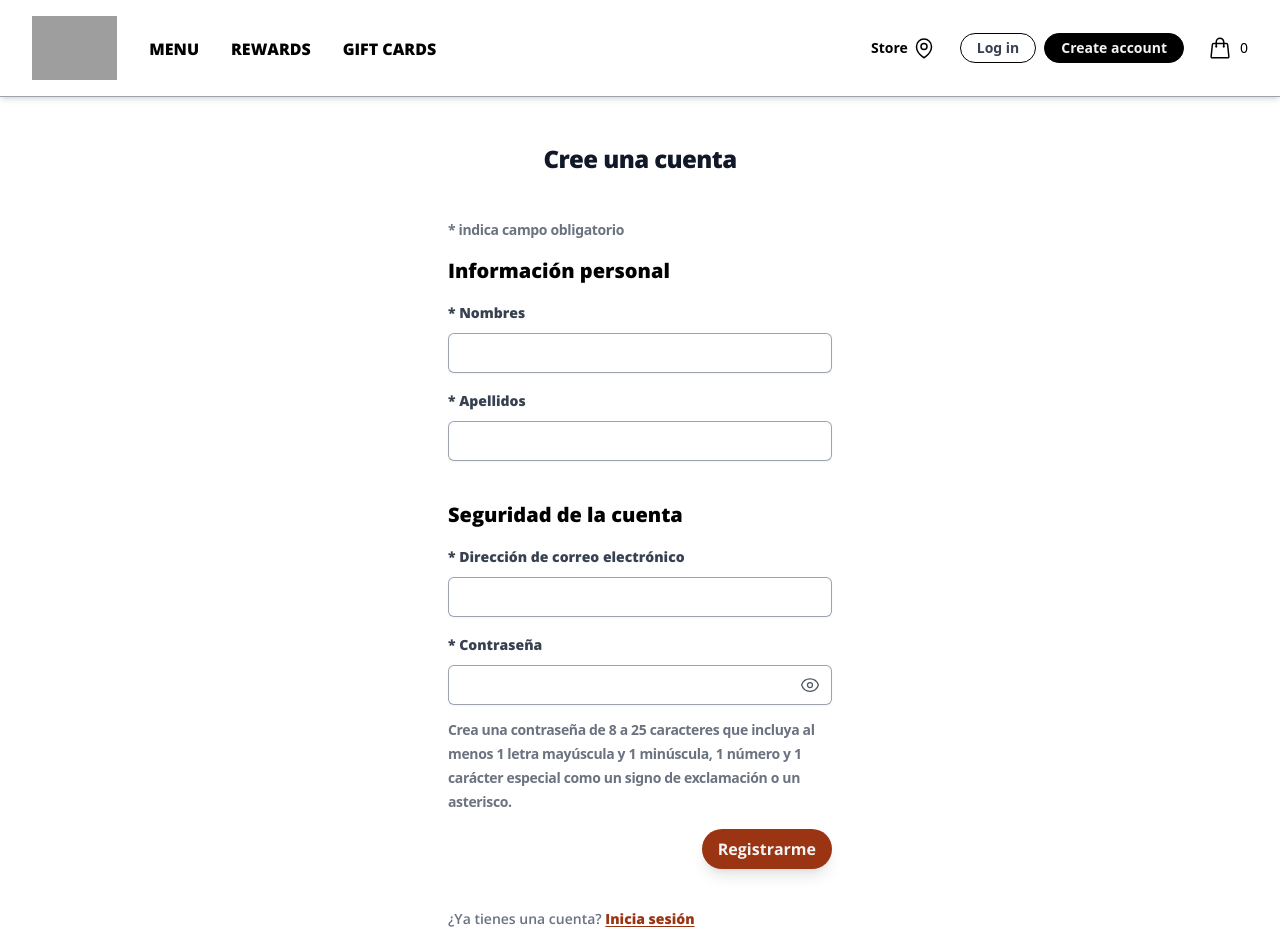
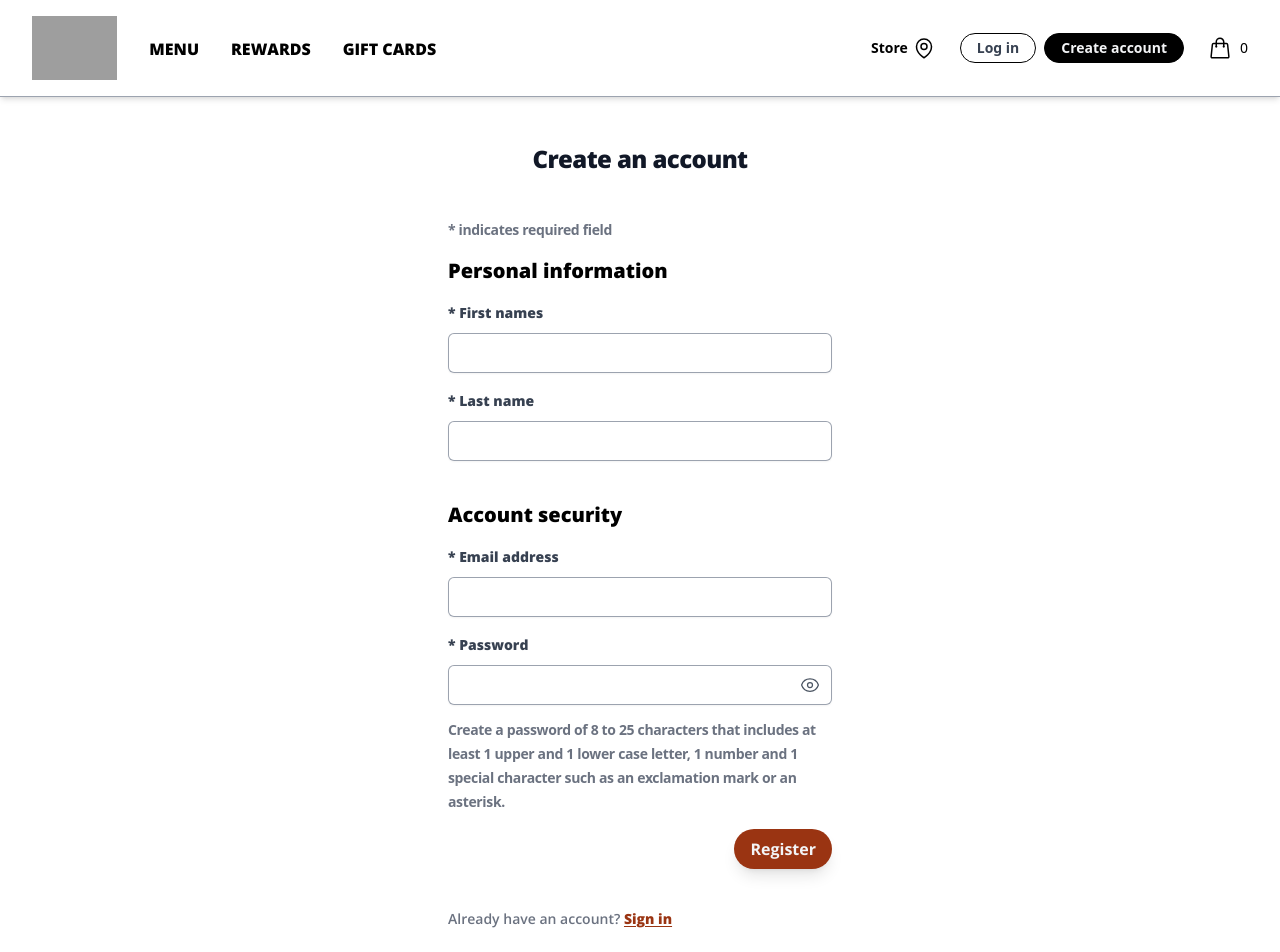
Before and after one commit to baacdev/coffee-shop, a React (Vite) app: page /account/register in a window 1280 px wide. Shown: the top 952 px of the page. Built offline with nearby package versions, Linux system fonts and the light colour scheme; grey boxes are pictures that could not be loaded.

Commit message:
language change from Spanish to English

```diff
--- a/src/Pages/Account/ForgotPasswordPage.jsx
+++ b/src/Pages/Account/ForgotPasswordPage.jsx
@@ -6,27 +6,28 @@ function ForgotPasswordPage() {
       <div className='bg-white flex min-h-[90vh] flex-1 flex-col px-6 py-12 lg:px-8'>
         <div className='sm:mx-auto sm:w-full sm:max-w-sm'>
           <h1 className='text-4xl lg:text-5xl text-center font-black font-opensans text-black mb-10 lg:mb-20'>
-          Olvidé mi contraceña
+            Forgot my password
           </h1>
-          <a className='text-left text-sm font-semibold font-opensanss tracking-tight text-gray-900'>
-            Sólo necesitamos confirmar tu correo electrónico para enviarte las instrucciones para restablecer tu contraseña.
+          <a className='text-left text-sm font-semibold tracking-tight text-gray-900'>
+            We just need to confirm your email address to send you the instructions to reset your password.
           </a>
         </div>
 
         <div className='rounded-xl mt-5 sm:mx-auto sm:w-full sm:max-w-sm'>
           <form className='space-y-6' action='#' method='POST'>
             <div>
-              <a className='text-left text-sm font-bold font-opensanss tracking-tight text-gray-900'>
-                * indica campo obligatorio
+              <a className='text-left text-sm font-bold tracking-tight text-gray-900'>
+                * indicates required field
               </a>
               <label htmlFor='email' className='text-gray-700 text-sm font-bold font-opensans mt-5 block leading-6'>
-                Dirección de correo electrónico
+                Email address
               </label>
               <div className='mt-2'>
                 <input
                   id='email'
                   name='email'
                   type='email'
+                  required
                   autoComplete='email'
                   className='block w-full rounded-md border-none px-3.5 py-2 text-gray-900 font-opensans shadow-sm ring-1 ring-inset ring-gray-400 placeholder:text-gray-400 focus:outline-none sm:text-sm sm:leading-6'
                 />
@@ -36,9 +37,9 @@ function ForgotPasswordPage() {
             <div>
               <button
                 type='submit'
-                className='flex w-auto justify-center rounded-md bg-orange-600 px-5 py-1.5 text-sm font-bold font-opensans leading-6 text-white shadow-sm hover:bg-orange-700 focus-visible:outline focus-visible:outline-2 focus-visible:outline-offset-2 focus-visible:outline-orange-600'
+                className='shadow-lg bg-orange-800 w-fit ml-auto rounded-full border-none px-4 py-2 text-sm lg:text-base font-bold font-opensans text-gray-100 hover:bg-orange-900'
               >
-                Restablecer contraseña
+                Reset password
               </button>
             </div>
           </form>
--- a/src/Pages/Account/LoginPage.jsx
+++ b/src/Pages/Account/LoginPage.jsx
@@ -13,19 +13,19 @@ function LoginPage() {
     <>
       <div className='bg-white flex min-h-[90vh] flex-1 flex-col px-4 py-1 lg:px-8'>
         <div className='sm:mx-auto sm:w-full sm:max-w-sm text-center'>
-          <h2 className='mt-10 text-center text-2xl font-black font-opensans leading-9 tracking-tight text-gray-900'>
-            Inicia sesión en su cuenta
+          <h2 className='mt-10 text-center text-4xl font-black font-opensans leading-9 tracking-tight text-gray-900'>
+            Sign in
           </h2>
         </div>
 
         <div className='mt-10 sm:mx-auto sm:w-full sm:max-w-sm'>
           <form className='space-y-6' action='#' method='POST'>
             <div>
-              <a className='text-left text-sm font-bold font-opensanss tracking-tight text-gray-500'>
-                * indica campo obligatorio
+              <a className='text-left text-sm font-bold tracking-tight text-gray-500'>
+                * indicates required field
               </a>
               <label htmlFor='email' className=' text-gray-700 text-sm font-opensans font-black block leading-6 mt-3'>
-                * Dirección de correo electrónico
+                * Email address
               </label>
               <div className='mt-2'>
                 <input
@@ -42,7 +42,7 @@ function LoginPage() {
             <div>
               <div className='flex items-center justify-between'>
                 <label htmlFor='password' className='block text-sm font-black font-opensans leading-6 text-gray-700'>
-                  * Contraseña
+                  * Password
                 </label>
               </div>
               <div className='mt-2 relative'>
@@ -65,7 +65,7 @@ function LoginPage() {
                   to={'/account/forgot-password'}
                   className='font-black font-opensans underline underline-offset-2 text-orange-800 hover:text-orange-900'
                 >
-                  ¿Has olvidado tu contraseña?
+                  Forgot your password?
                 </Link>
               </div>
 
@@ -76,7 +76,7 @@ function LoginPage() {
                 type='submit'
                 className='shadow-lg bg-orange-800 w-fit ml-auto rounded-full border-none px-4 py-2 text-sm lg:text-base font-bold font-opensans text-gray-100 hover:bg-orange-900'
               >
-                Iniciar sesión
+                Sign in
               </button>
             </div>
 
@@ -84,16 +84,16 @@ function LoginPage() {
         </div>
         <div className='sm:mx-auto sm:w-full sm:max-w-sm text-center mb-10'>
           <h2 className='mt-40 text-center text-base font-black font-opensans leading-9 tracking-tight text-gray-900'>
-            ÚNETE A 'TU EMPRESA'® REWARDS
+          JOIN 'YOUR COMPANY'® REWARDS
           </h2>
           <p className='text-sm font-semibold font-opensans'>
-            Únase a 'Tu Empresa' Rewards para ganar comida y bebida gratis, obtener recargas gratuitas, pagar y pedir con su teléfono y mucho más.
+          Join 'Your Business' Rewards to earn free food and drink, get free top-ups, pay and order with your phone and much more.
           </p>
           <Link
             to={'/account/register'}
             className='mt-5 w-fit mx-auto lg:mx-auto flex items-center justify-center rounded-full border border-orange-900 px-4 py-2 text-sm lg:text-base font-bold font-opensans text-orange-800 hover:bg-orange-50'
           >
-            Únete ahora
+            Join now
           </Link>
         </div>
       </div>
--- a/src/Pages/Account/RegisterPage.jsx
+++ b/src/Pages/Account/RegisterPage.jsx
@@ -14,19 +14,19 @@ function RegisterPage() {
       <div className='bg-white flex min-h-[90vh] flex-1 flex-col px-4 py-1 lg:px-8'>
         <div className='sm:mx-auto sm:w-full sm:max-w-sm text-center'>
           <h2 className='mt-10 text-center text-2xl font-black font-opensans leading-9 tracking-tight text-gray-900'>
-            Cree una cuenta
+            Create an account
           </h2>
         </div>
 
         <div className='mt-10 sm:mx-auto sm:w-full sm:max-w-sm'>
           <form className='space-y-4' action='#' method='POST'>
-            <a className='text-left text-sm font-bold font-opensanss tracking-tight text-gray-500'>
-              * indica campo obligatorio
+            <a className='text-left text-sm font-bold tracking-tight text-gray-500'>
+              * indicates required field
             </a>
             <div>
-              <h1 className='text-xl font-black font-opensans mb-4'>Información personal</h1>
+              <h1 className='text-xl font-black font-opensans mb-4'>Personal information</h1>
               <label htmlFor='firstName' className='text-gray-700 text-sm font-opensans font-black leading-6 block'>
-                * Nombres
+                * First names
               </label>
               <div className='mt-2'>
                 <input
@@ -41,7 +41,7 @@ function RegisterPage() {
             </div>
             <div>
               <label htmlFor='lastName' className='text-gray-700 text-sm font-opensans font-black leading-6 block'>
-                * Apellidos
+                * Last name
               </label>
               <div className='mt-2'>
                 <input
@@ -56,9 +56,9 @@ function RegisterPage() {
             </div>
 
             <div>
-              <h1 className='text-xl font-black font-opensans mt-10 mb-4'>Seguridad de la cuenta</h1>
+              <h1 className='text-xl font-black font-opensans mt-10 mb-4'>Account security</h1>
               <label htmlFor='email' className='text-gray-700 text-sm font-opensans font-black leading-6 block'>
-                * Dirección de correo electrónico
+                * Email address
               </label>
               <div className='mt-2'>
                 <input
@@ -75,7 +75,7 @@ function RegisterPage() {
             <div>
               <div className='flex items-center justify-between'>
                 <label htmlFor='password' className='text-gray-700 text-sm font-opensans font-black leading-6 block'>
-                  * Contraseña
+                  * Password
                 </label>
               </div>
               <div className='mt-2 mb-3 relative'>
@@ -93,8 +93,8 @@ function RegisterPage() {
                   </button>
                 </div>
               </div>
-              <a className='text-left text-sm font-bold font-opensanss tracking-tight text-gray-500'>
-                Crea una contraseña de 8 a 25 caracteres que incluya al menos 1 letra mayúscula y 1 minúscula, 1 número y 1 carácter especial como un signo de exclamación o un asterisco.
+              <a className='text-left text-sm font-bold tracking-tight text-gray-500'>
+                Create a password of 8 to 25 characters that includes at least 1 upper and 1 lower case letter, 1 number and 1 special character such as an exclamation mark or an asterisk.
               </a>
             </div>
 
@@ -103,15 +103,15 @@ function RegisterPage() {
                 type='submit'
                 className='shadow-lg bg-orange-800 w-fit ml-auto rounded-full border-none px-4 py-2 text-sm lg:text-base font-bold font-opensans text-gray-100 hover:bg-orange-900'
               >
-                Registrarme
+                Register
               </button>
             </div>
           </form>
           <div className='sm:mx-auto sm:w-full sm:max-w-sm text-left mb-10'>
             <p className='mt-10 text-sm font-semibold font-opensans text-gray-500'>
-              ¿Ya tienes una cuenta?{' '}
+              Already have an account?{' '}
               <Link to={'/account/login'} className='font-black underline underline-offset-2 text-orange-800 hover:text-orange-900'>
-                Inicia sesión
+                Sign in
               </Link>
             </p>
           </div>
```
Also changed, not shown: src/Components/ShoppingCarts/ShoppingCart.jsx (+30 -30 lines).
